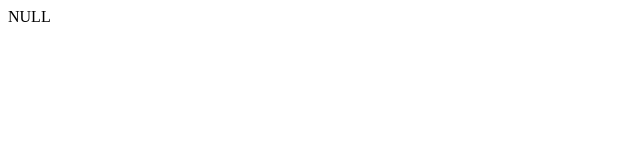
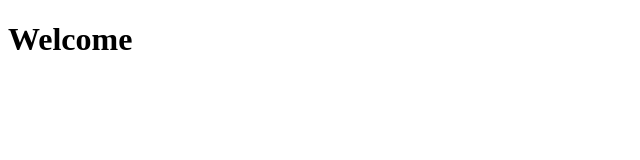
Before and after one commit to erikrex007Yimmy/RImg, a plain HTML site: page index.html in a window 1280 px wide. Shown: the whole page, without its empty margins (0-640 px from the left). Drawn offline with Linux system fonts and the light colour scheme.

Commit message:
Update index.html

```diff
--- a/index.html
+++ b/index.html
@@ -2,9 +2,12 @@
 <html lang="en">
 <head>
     <meta charset="UTF-8">
-    <title>NONE</title>
+    <meta http-equiv="X-UA-Compatible" content="IE=edge">
+    <meta name="viewport" content="width=device-width, initial-scale=1.0">
+    <title>RImg</title>
 </head>
 <body>
-    NULL
+    <h1>Welcome</h1>
+
 </body>
 </html>
```
